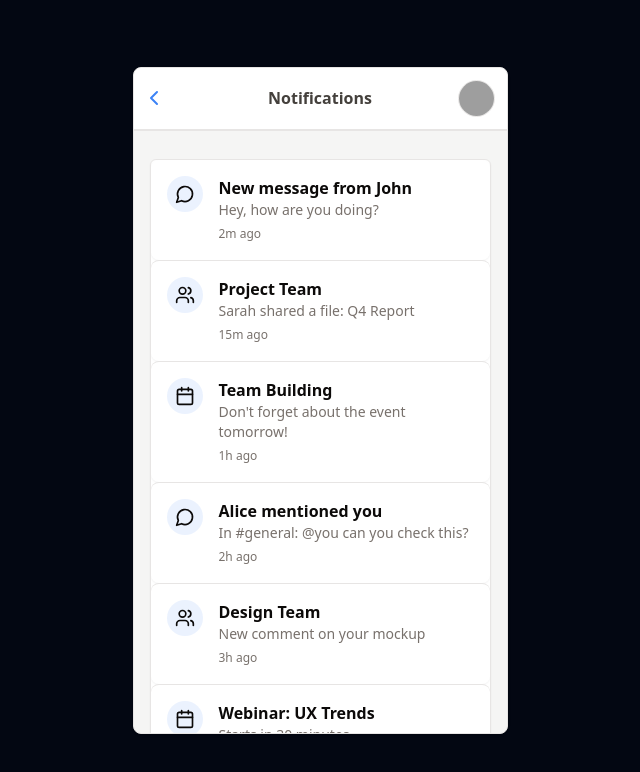
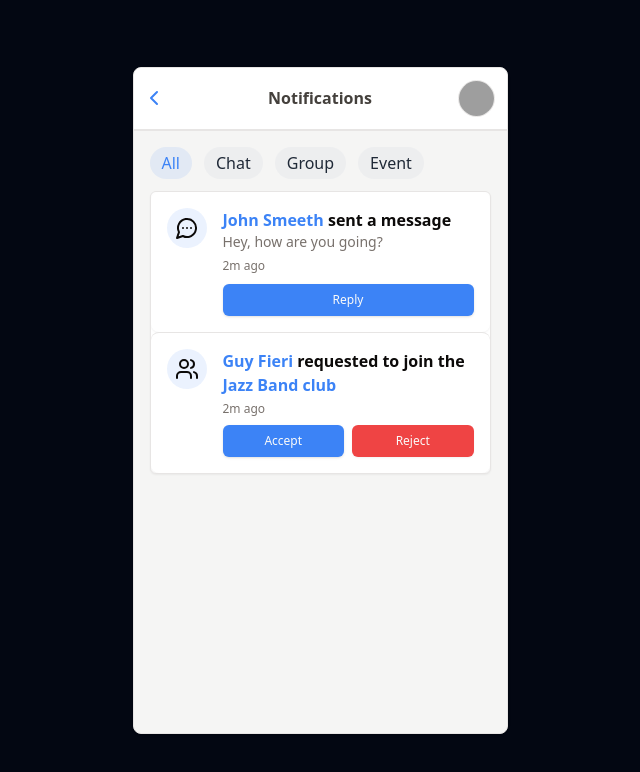
Before and after one commit to MatteoPM/481-Assignment, a React (Vite) app: page /notifications in a window 1280 px wide. Shown: the top 772 px of the page, without its empty margins (320-960 px from the left). Built offline with nearby package versions, Linux system fonts and the light colour scheme; grey boxes are pictures that could not be loaded.

Commit message:
Notification page

```diff
--- a/src/components/notification.tsx
+++ b/src/components/notification.tsx
@@ -1,14 +1,14 @@
 import { Notification, NotificationType } from "@/placeholderData";
-import { Calendar, MessageCircle, Users } from "lucide-react";
+import { CalendarDays, MessageCircleMore, Users } from "lucide-react";
 
 const getIcon = (type: NotificationType) => {
   switch (type) {
     case "chat":
-      return <MessageCircle className="h-5 w-5" />;
+      return <MessageCircleMore className="h-5 w-5" />;
     case "group":
       return <Users className="h-5 w-5" />;
     case "event":
-      return <Calendar className="h-5 w-5" />;
+      return <CalendarDays className="h-5 w-5" />;
   }
 };
 
--- a/src/pages/events/rsvps/Rsvps.tsx
+++ b/src/pages/events/rsvps/Rsvps.tsx
@@ -3,6 +3,7 @@ import SearchBar from "@/components/searchBar";
 import EventCard from "@/pages/events/_components/eventCard";
 import { events } from "@/placeholderData";
 import { useSearchParams } from "react-router-dom";
+import EventFilter from "../_components/eventFilter";
 import EventTabs from "../_components/eventTabs";
 
 function Rsvps() {
@@ -17,6 +18,8 @@ function Rsvps() {
     <>
       <Page title="Events" headerContent={<EventTabs value="rsvps" />}>
         <SearchBar placeholder="Search RSVPs..." />
+
+        <EventFilter />
 
         <h2 className="mt-6 text-xl font-semibold">
           {q ? `RSVPs Matching "${q}"` : "Your RSVPs"}
--- a/src/pages/notifications/Notifications.tsx
+++ b/src/pages/notifications/Notifications.tsx
@@ -1,15 +1,71 @@
-import NotificationCard from "@/components/notification";
 import Page from "@/components/page";
-import { notifications } from "@/placeholderData";
+import { Button } from "@/components/ui/button";
+import { cn } from "@/lib/utils";
+import { MessageCircleMore, Users } from "lucide-react";
+import { useState } from "react";
 
 function Notifications() {
+  const [type, setType] = useState("all");
+
   return (
     <>
       <Page title="Notifications" showBackButton hideFooter>
+        <div className="flex flex-wrap gap-3">
+          {["All", "Chat", "Group", "Event"].map((type2) => (
+            <button
+              key={type2}
+              className={cn(
+                `rounded-full bg-gray-200/50 px-3 py-1 text-gray-800`,
+                type === type2.toLowerCase() && "bg-primary/10 text-primary",
+              )}
+              onClick={() => setType(type2.toLowerCase())}
+            >
+              {type2}
+            </button>
+          ))}
+        </div>
         <div className="mt-3 flex flex-col divide-y overflow-hidden rounded-md border bg-white shadow-sm">
-          {notifications.map((notification) => (
-            <NotificationCard notification={notification} />
-          ))}
+          <div className="flex items-start space-x-4 rounded-lg bg-card p-4 shadow-sm">
+            <div className="rounded-full bg-primary/10 p-2">
+              <MessageCircleMore />
+            </div>
+            <div className="flex-grow">
+              <h2 className="font-semibold">
+                <span className="text-primary">John Smeeth</span> sent a message
+              </h2>
+              <p className="text-sm text-muted-foreground">
+                Hey, how are you going?
+              </p>
+              <span className="mt-1 text-xs text-muted-foreground">2m ago</span>
+
+              <Button size={"sm"} className="mt-2 block w-full">
+                Reply
+              </Button>
+            </div>
+          </div>
+
+          <div className="flex items-start space-x-4 rounded-lg bg-card p-4 shadow-sm">
+            <div className="rounded-full bg-primary/10 p-2">
+              <Users />
+            </div>
+            <div className="flex-grow">
+              <h2 className="font-semibold">
+                <span className="text-primary">Guy Fieri</span> requested to
+                join the <span className="text-primary">Jazz Band club</span>
+              </h2>
+
+              <span className="mt-1 block text-xs text-muted-foreground">
+                2m ago
+              </span>
+
+              <div className="mt-2 grid grid-cols-2 gap-2">
+                <Button size={"sm"}>Accept</Button>
+                <Button size={"sm"} variant={"destructive"}>
+                  Reject
+                </Button>
+              </div>
+            </div>
+          </div>
         </div>
       </Page>
     </>
--- a/src/placeholderData.ts
+++ b/src/placeholderData.ts
@@ -35,9 +35,15 @@ export type NotificationType = "chat" | "group" | "event";
 export type Notification = {
   id: number;
   type: NotificationType;
+  subtype: string;
   title: string;
+  // description: string;
+  time: string;
+};
+
+export type ChatNotification = Notification & {
+  type: "chat";
   description: string;
-  time: string;
 };
 
 export type Group = {
@@ -131,50 +137,27 @@ export const events: Event[] = [
   },
 ];
 
-export const notifications: Notification[] = [
-  {
-    id: 1,
-    type: "chat",
-    title: "New message from John",
-    description: "Hey, how are you doing?",
-    time: "2m ago",
-  },
-  {
-    id: 2,
-    type: "group",
-    title: "Project Team",
-    description: "Sarah shared a file: Q4 Report",
-    time: "15m ago",
-  },
-  {
-    id: 3,
-    type: "event",
-    title: "Team Building",
-    description: "Don't forget about the event tomorrow!",
-    time: "1h ago",
-  },
-  {
-    id: 4,
-    type: "chat",
-    title: "Alice mentioned you",
-    description: "In #general: @you can you check this?",
-    time: "2h ago",
-  },
-  {
-    id: 5,
-    type: "group",
-    title: "Design Team",
-    description: "New comment on your mockup",
-    time: "3h ago",
-  },
-  {
-    id: 6,
-    type: "event",
-    title: "Webinar: UX Trends",
-    description: "Starts in 30 minutes",
-    time: "4h ago",
-  },
-];
+// export const notifications: (Notification | ChatNotification)[] = [
+//   {
+//     id: 1,
+//     type: "chat",
+//     title: "John Smeeth sent a message",
+//     description: "Hey, how are you doing?",
+//     time: "2m ago",
+//   },
+//   {
+//     id: 2,
+//     type: "group",
+//     title: "Guy Fieri requested to join the Jazz Band club",
+//     time: "15m ago",
+//   },
+//   {
+//     id: 3,
+//     type: "event",
+//     title: '"Beginner Python Workshop" starts in 1 hour',
+//     time: "1h ago",
+//   },
+// ];
 
 export const groups: Group[] = [
   {
```
